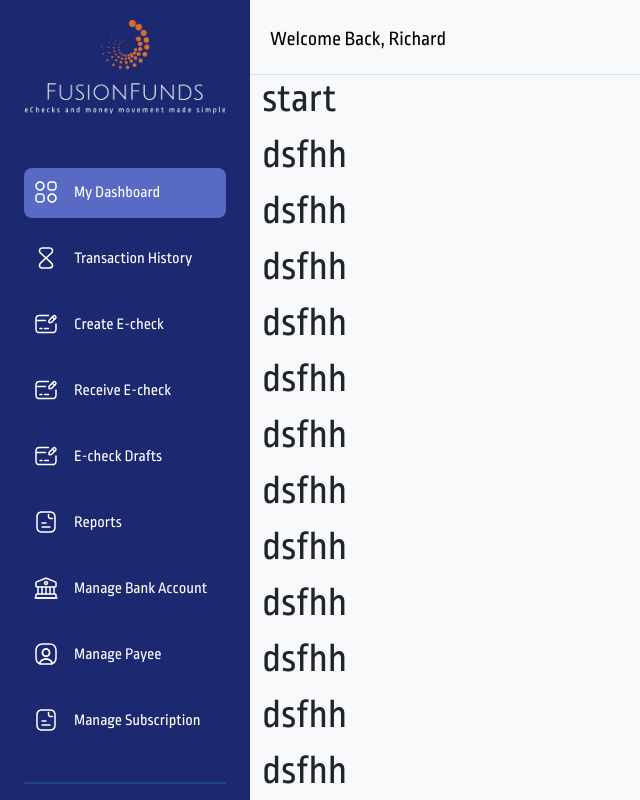
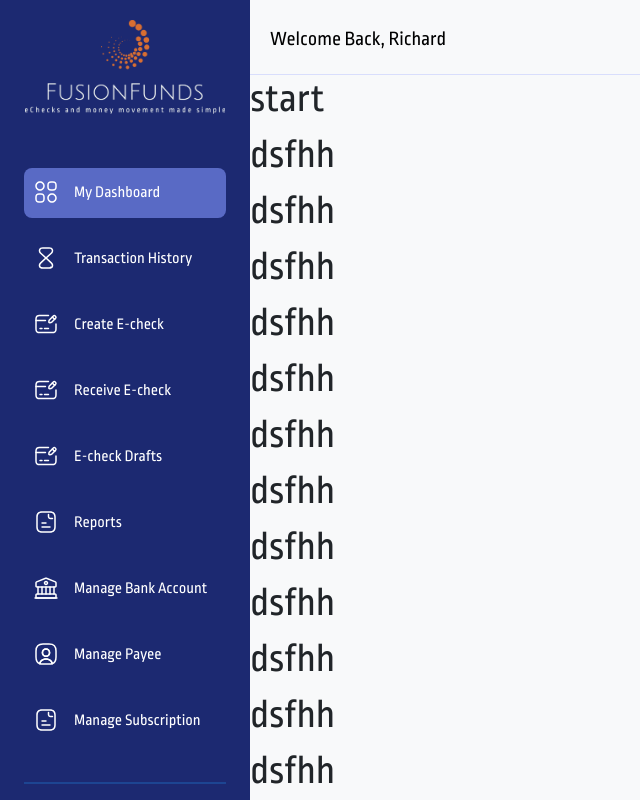
Before and after one commit to arijitf14/fusion-funds, a React (Vite) app: page /dashboard in a window 1280 px wide. Shown: the whole page, without its empty margins (0-640 px from the left). Built offline with nearby package versions, Linux system fonts and the light colour scheme.

Commit message:
Fix: Custom scroll events placed

```diff
--- a/src/components/core/CommonLayout/CommonLayout.css
+++ b/src/components/core/CommonLayout/CommonLayout.css
@@ -135,3 +135,33 @@ hr {
 .nav-item.d-flex.align-items-center.mb-3 a.nav-link {
   color: white; /* Ensure consistent color for logout link */
 }
+
+/* Global style for scrollable areas */
+/* Global style for scrollable areas */
+.scrollable {
+  overflow-y: hidden; /* Hide scrollbar by default */
+  -webkit-overflow-scrolling: touch; /* Enable smooth scrolling on Webkit browsers */
+}
+
+/* Enable scrollbar visibility when hovered */
+.scrollable:hover {
+  overflow-y: scroll; /* Show scrollbar when hovered */
+}
+
+/* Custom scrollbar styling for Webkit browsers */
+.scrollable::-webkit-scrollbar {
+  width: 8px; /* Width of the scrollbar */
+}
+
+.scrollable::-webkit-scrollbar-thumb {
+  background-color: #888; /* Color of the scroll thumb */
+  border-radius: 4px;
+}
+
+.scrollable::-webkit-scrollbar-thumb:hover {
+  background-color: #555; /* Color when hovered */
+}
+
+.scrollable::-webkit-scrollbar-track {
+  background: #f1f1f1; /* Scrollbar track */
+}
--- a/src/components/core/CommonLayout/index.tsx
+++ b/src/components/core/CommonLayout/index.tsx
@@ -21,6 +21,15 @@ const LayoutHOC = <P extends object>(
     const [isSidebarVisible, setSidebarVisible] = useState(
       window.innerWidth > 768
     ); // Default based on screen size
+    const [isHovered, setIsHovered] = useState(false);
+
+    const handleMouseEnter = () => {
+      setIsHovered(true);
+    };
+
+    const handleMouseLeave = () => {
+      setIsHovered(false);
+    };
 
     const location = useLocation();
 
@@ -137,10 +146,11 @@ const LayoutHOC = <P extends object>(
           />
           <div
             style={{
-              overflowY: "auto",
               height: `calc(100vh - ${navbarHeight}px)`,
             }}
-            className="container-fluid"
+            className="container-fuild scrollable"
+            onMouseEnter={handleMouseEnter}
+            onMouseLeave={handleMouseLeave}
           >
             <WrappedComponent {...(props as P)} />
           </div>
```
